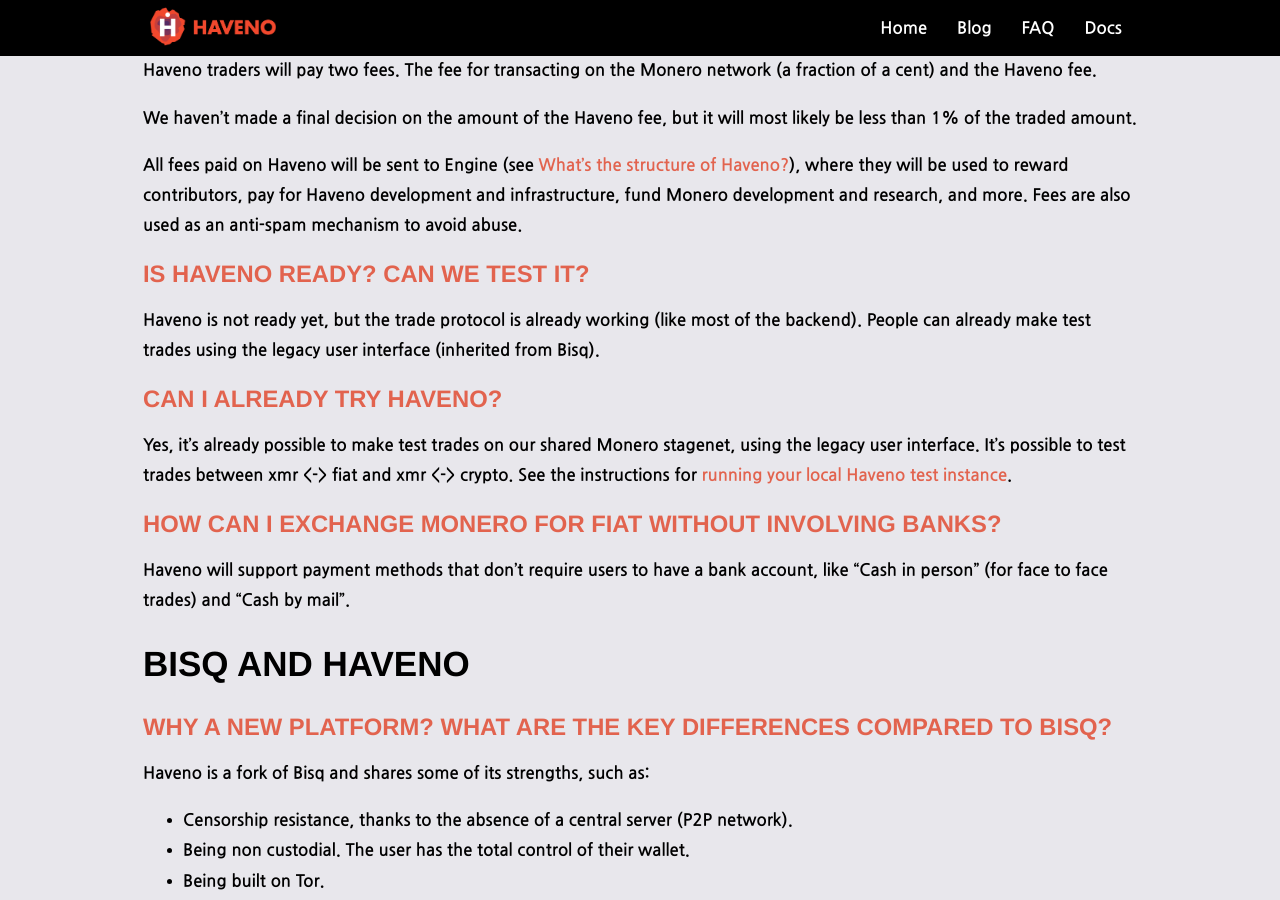
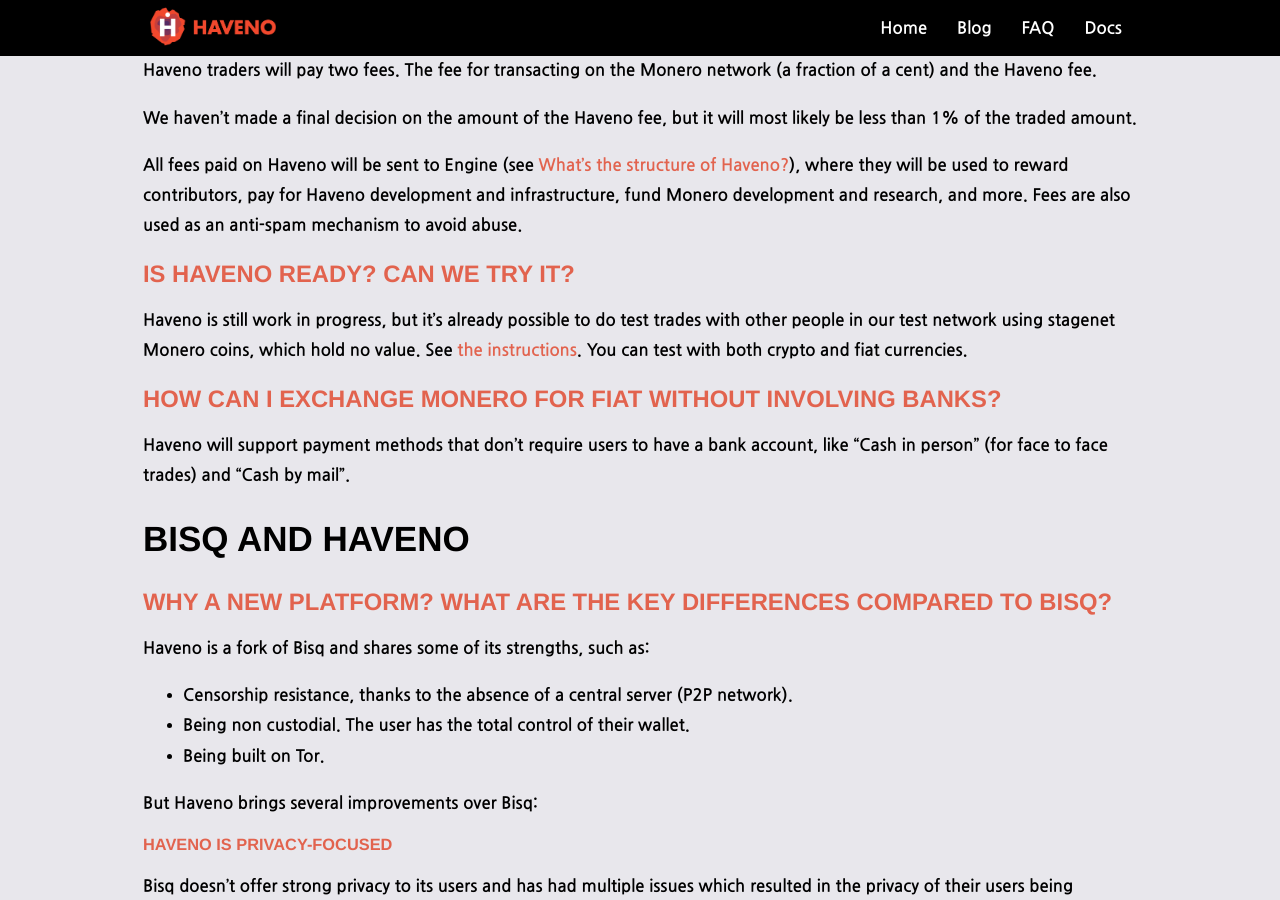
Before and after one commit to haveno-dex/haveno-site, a Jekyll site: the page built from faq.md, in a window 1280 px wide and 900 px high, scrolled down 3015 px. Built offline with Jekyll 4.4.1, drawn with Linux system fonts in a browser that asks for light colours.

Commit message:
faq: mention public test network

```diff
--- a/faq.md
+++ b/faq.md
@@ -109,13 +109,9 @@
 
 All fees paid on Haveno will be sent to Engine (see [What's the structure of Haveno?](#whats-the-structure-of-haveno)), where they will be used to reward contributors, pay for Haveno development and infrastructure, fund Monero development and research, and more. Fees are also used as an anti-spam mechanism to avoid abuse.
 
-## [Is Haveno ready? Can we test it?](#is-haveno-ready-can-we-test-it)
+## [Is Haveno ready? Can we try it?](#is-haveno-ready-can-we-test-it)
 
-Haveno is not ready yet, but the trade protocol is already working (like most of the backend). People can already make test trades using the legacy user interface (inherited from Bisq).
-
-## [Can I already try Haveno?](#can-i-already-try-haveno)
-
-Yes, it's already possible to make test trades on our shared Monero stagenet, using the legacy user interface. It's possible to test trades between xmr <-> fiat and xmr <-> crypto. See the instructions for [running your local Haveno test instance](https://github.com/haveno-dex/haveno/blob/master/docs/installing.md).
+Haveno is still work in progress, but it's already possible to do test trades with other people in our test network using stagenet Monero coins, which hold no value. See [the instructions](https://github.com/haveno-dex/haveno/blob/master/docs/installing.md). You can test with both crypto and fiat currencies.
 
 ## [How can I exchange Monero for fiat without involving banks?](#how-can-i-exchange-monero-for-fiat-without-involving-banks)
 
```
Also changed, not shown: _posts/2022-08-18-test-network-launched.md (+1 -1 lines).
